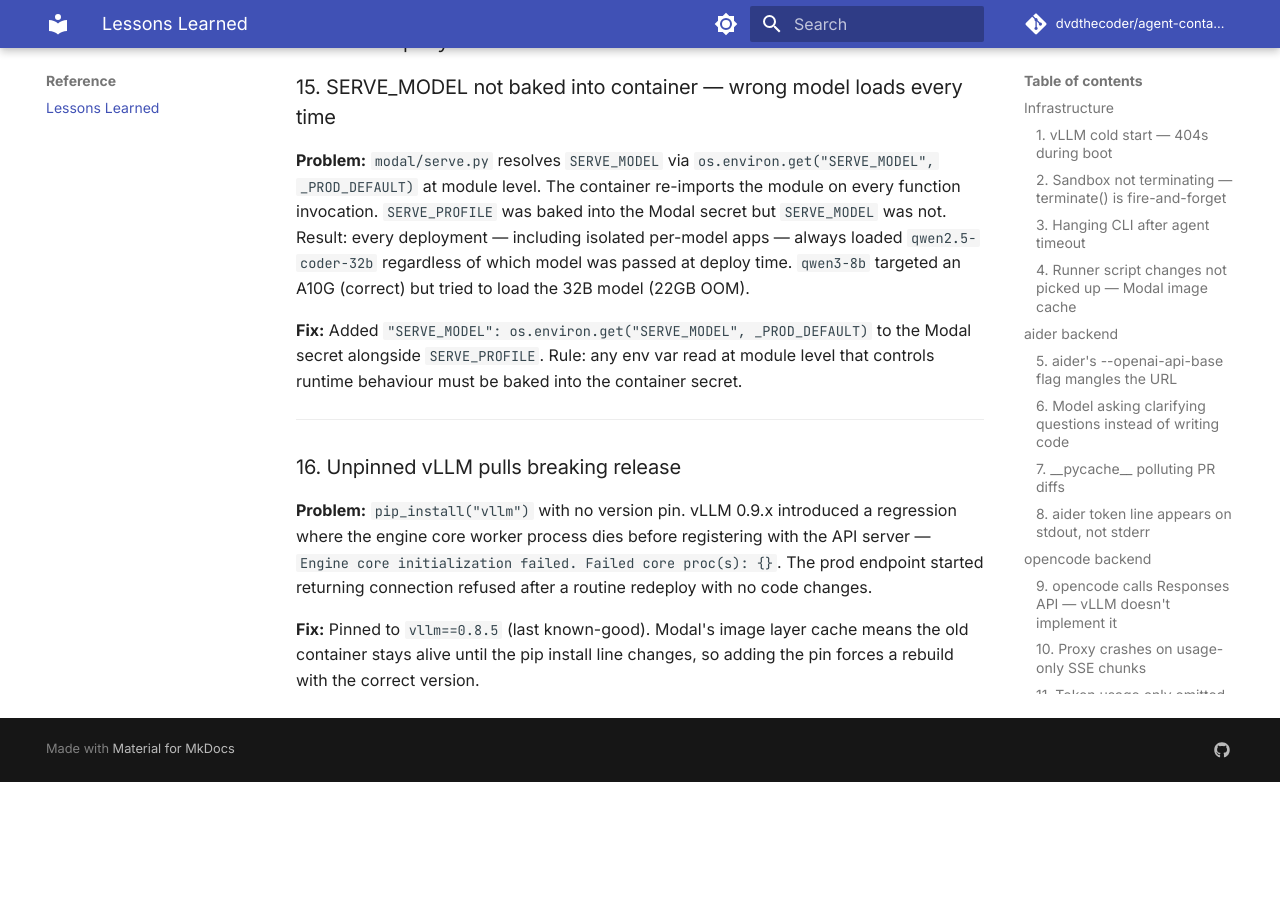
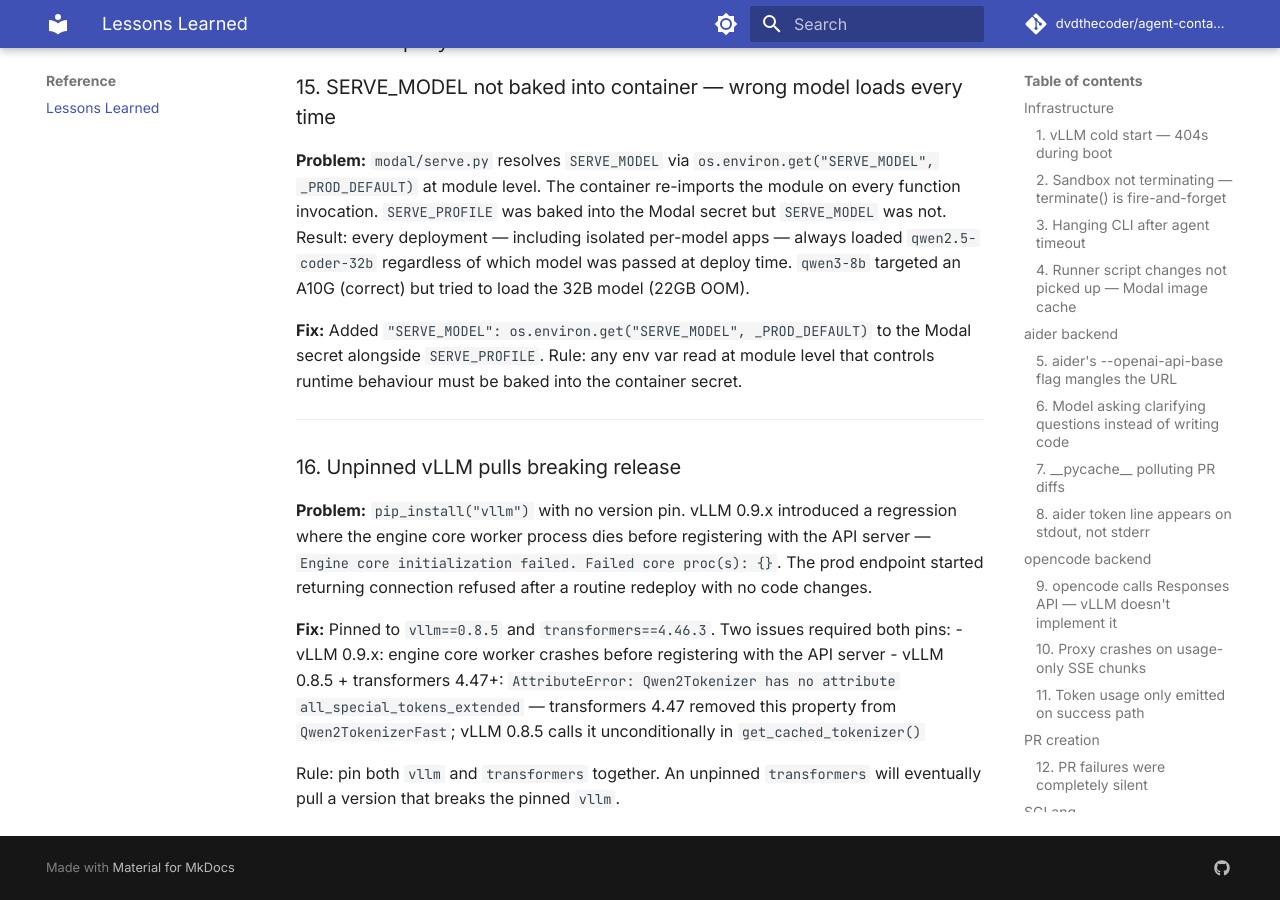
Before and after one commit to dvdthecoder/agent-container, an MkDocs documentation site: the page built from docs/lessons-learned.md, in a window 1280 px wide and 900 px high, scrolled down 4690 px. Built offline with MkDocs 1.6.1 and Material for MkDocs 9.7.7, drawn with Linux system fonts in a browser that asks for light colours; comment, search, counter and statistics services are not loaded; before the commit the page ends 5472 px from its top, so only the background shows below that.

Commit message:
docs(lessons-learned): update #16 with transformers pin requirement

```diff
--- a/docs/lessons-learned.md
+++ b/docs/lessons-learned.md
@@ -207,4 +207,8 @@
 
 **Problem:** `pip_install("vllm")` with no version pin. vLLM 0.9.x introduced a regression where the engine core worker process dies before registering with the API server — `Engine core initialization failed. Failed core proc(s): {}`. The prod endpoint started returning connection refused after a routine redeploy with no code changes.
 
-**Fix:** Pinned to `vllm==0.8.5` (last known-good). Modal's image layer cache means the old container stays alive until the pip install line changes, so adding the pin forces a rebuild with the correct version.
+**Fix:** Pinned to `vllm==0.8.5` and `transformers==4.46.3`. Two issues required both pins:
+- vLLM 0.9.x: engine core worker crashes before registering with the API server
+- vLLM 0.8.5 + transformers 4.47+: `AttributeError: Qwen2Tokenizer has no attribute all_special_tokens_extended` — transformers 4.47 removed this property from `Qwen2TokenizerFast`; vLLM 0.8.5 calls it unconditionally in `get_cached_tokenizer()`
+
+Rule: pin both `vllm` and `transformers` together. An unpinned `transformers` will eventually pull a version that breaks the pinned `vllm`.
```
